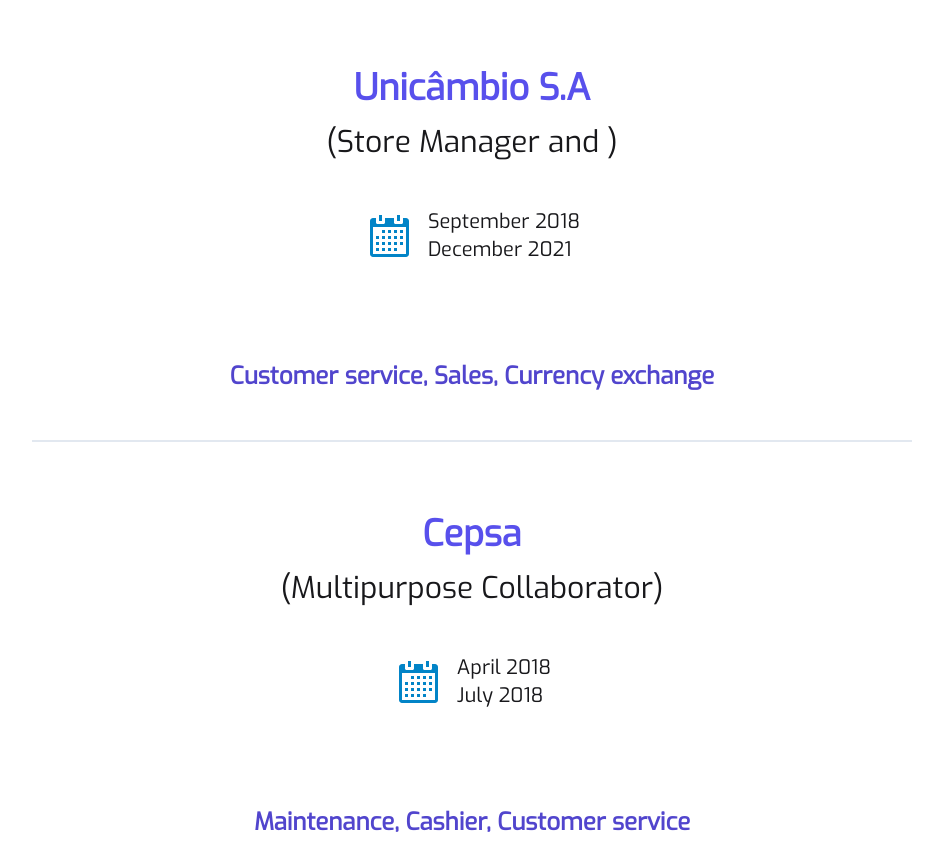
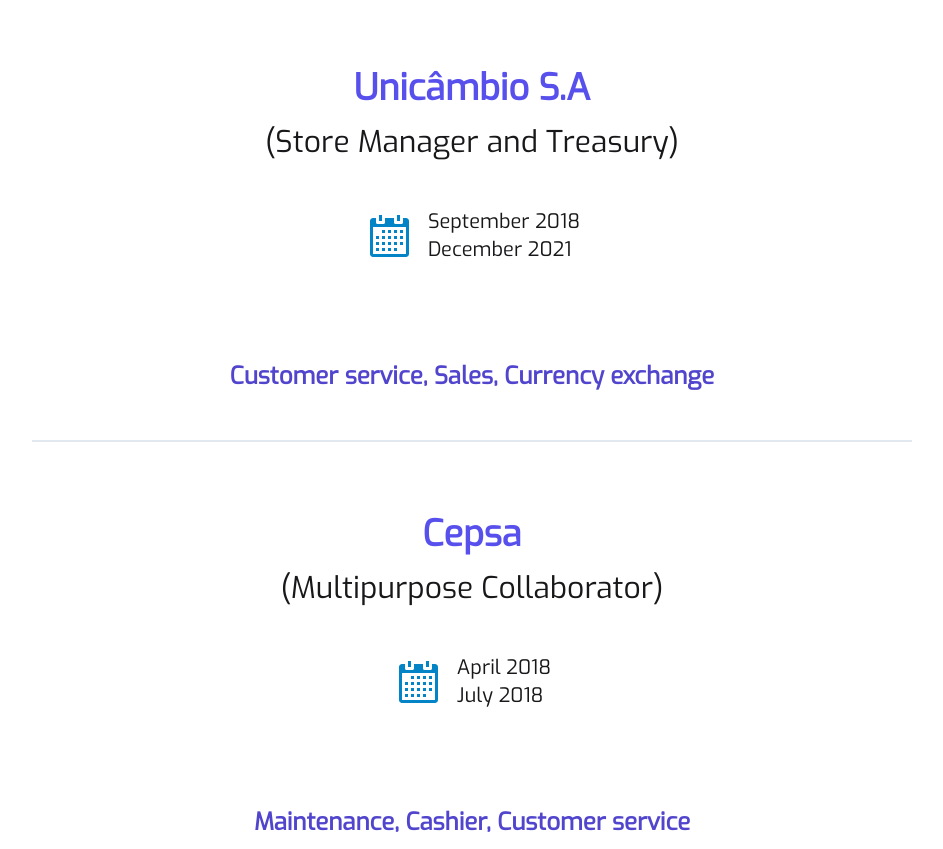
Before and after one commit to Filigs/next-portfolio, a Next.js app: page / in a window 1280 px wide. Shown: the part 1820-2669 px from the top of the page, without its empty margins (168-1111 px from the left). Built offline with nearby package versions, Linux system fonts and the light colour scheme.

Commit message:
Update experience.js

```diff
--- a/components/experience.js
+++ b/components/experience.js
@@ -13,7 +13,7 @@
       id: 2,
 
       nome: "Unicâmbio S.A",
-      tipo: "Store Manager and ",
+      tipo: "Store Manager and Treasury",
       desc: "Customer service, Sales, Currency exchange",
       start: "September 2018",
       end: "December 2021",
```
